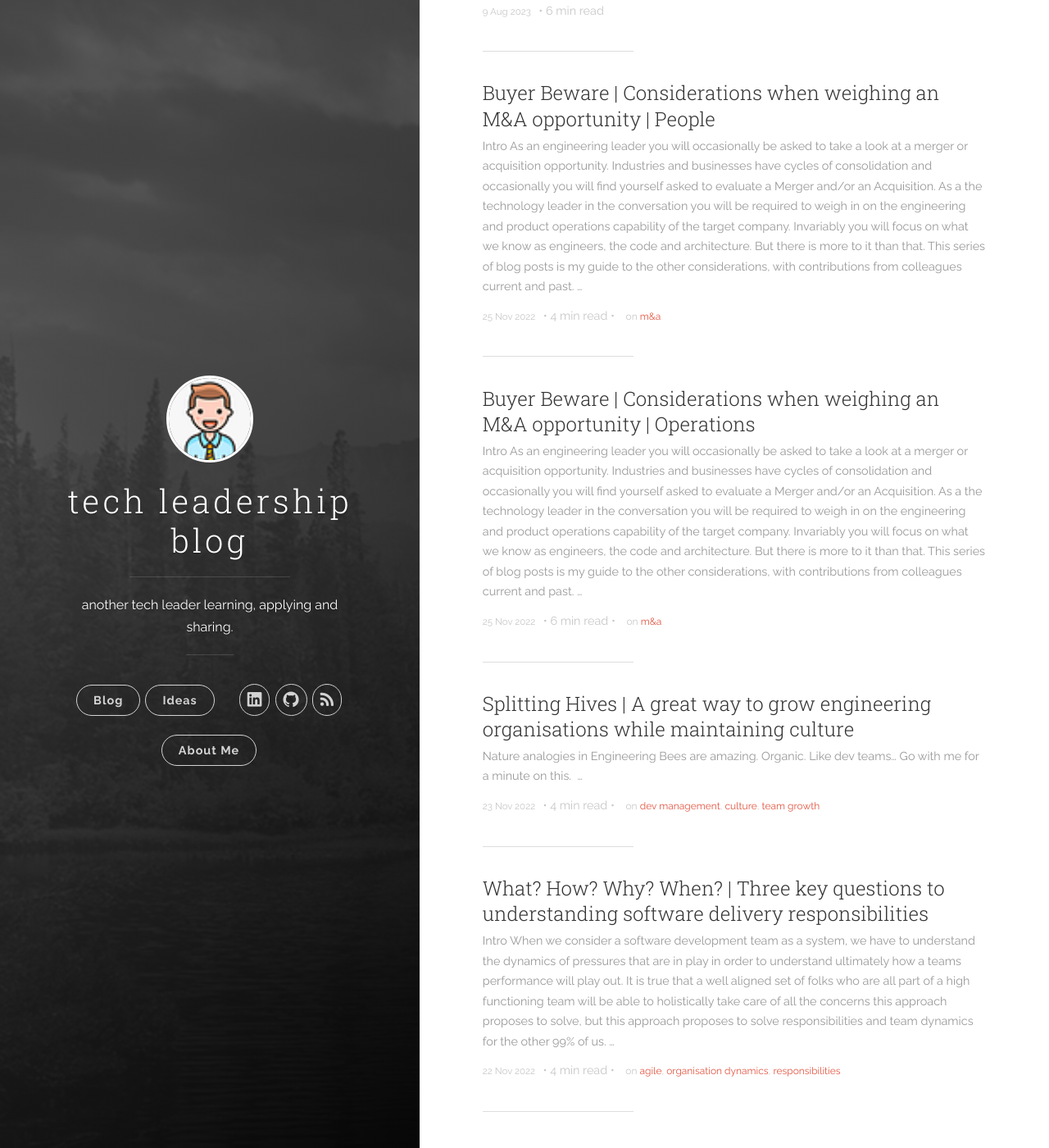
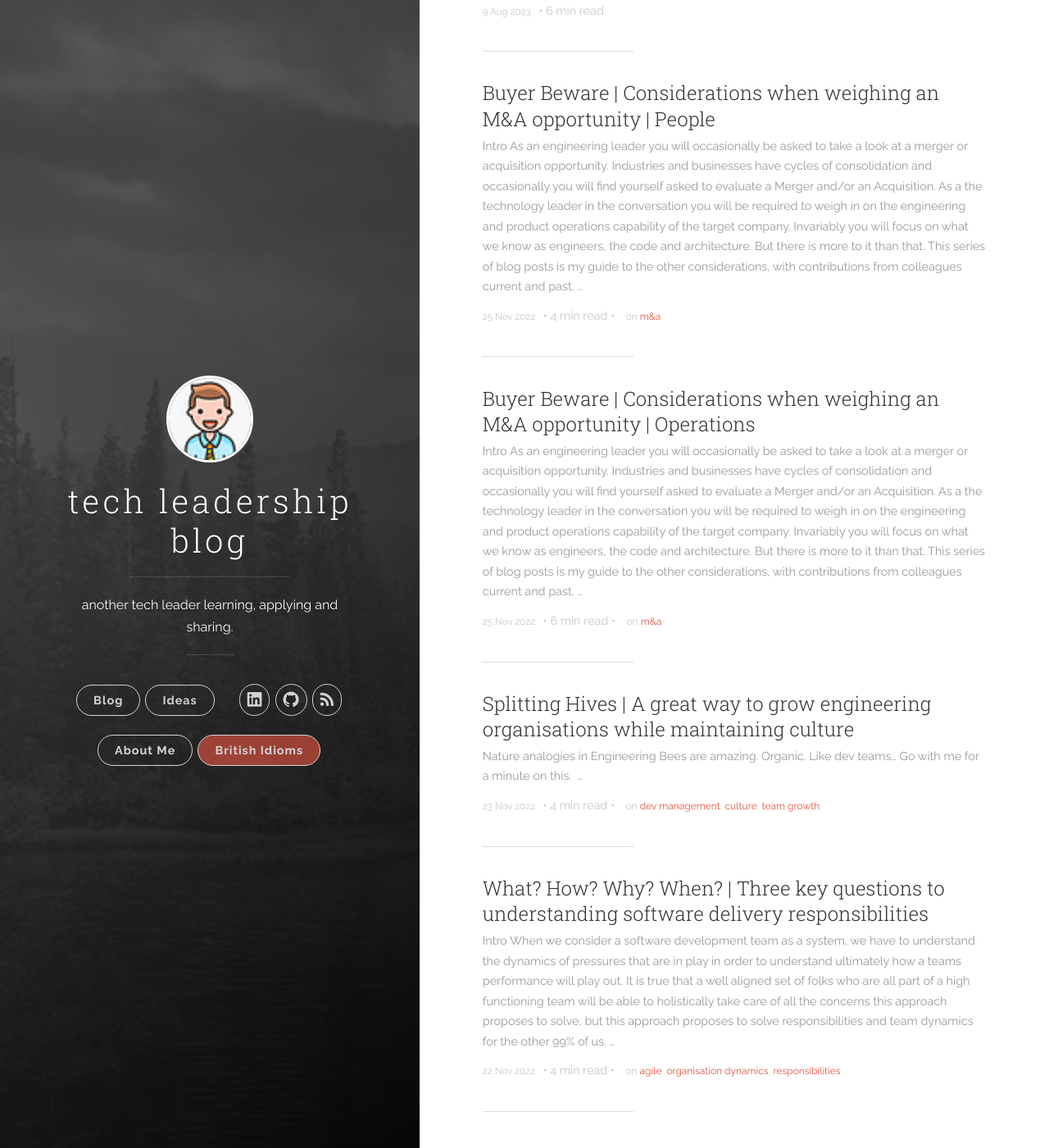
Before and after one commit to nomadicj/nomadicj.github.io, a Jekyll site: the page built from index.html, in a window 1280 px wide and 1400 px high, scrolled down 386 px. Shown: the whole window at 82% size. Built offline with Jekyll 4.4.1, drawn with Linux system fonts in a browser that asks for light colours; the list of posts is cut into pages by our own code.

Commit message:
Add British Idioms button to homepage navigation

```diff
--- a/_includes/header.html
+++ b/_includes/header.html
@@ -102,6 +102,12 @@
             </ul>
           </nav>
 
+          <nav class="cover-navigation cover-navigation--primary">
+            <ul class="navigation">
+              <li class="navigation__item"><a href="{{ site.baseurl }}/british-idioms" title="British Idioms for Americans: A Translation Guide" class="idioms-button">British Idioms</a></li>
+            </ul>
+          </nav>
+
         </div>
 
       </div>
--- a/css/main.scss
+++ b/css/main.scss
@@ -97,3 +97,14 @@ pre.highlight code,
   font-size: 14px;
   color: #666;
 }
+
+/* Custom button styling for British Idioms */
+.idioms-button {
+  background-color: rgba(226, 84, 64, 0.8) !important;
+  color: #fff !important;
+  transition: background-color 0.3s ease-in-out;
+}
+
+.idioms-button:hover {
+  background-color: rgba(226, 84, 64, 1) !important;
+}
```
